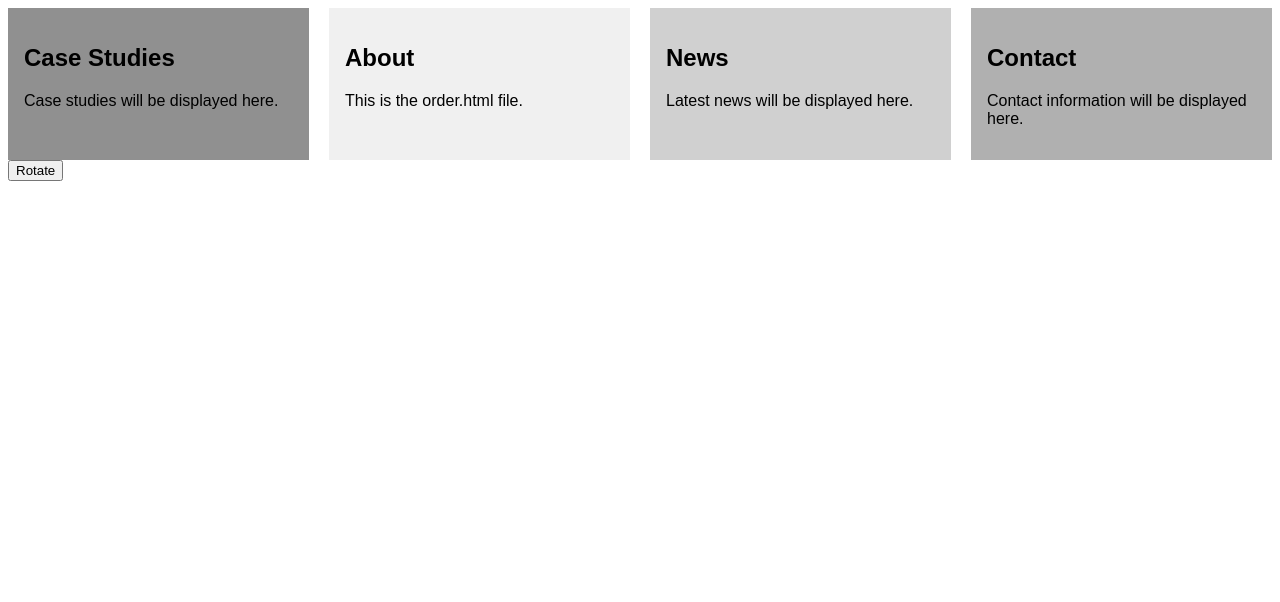
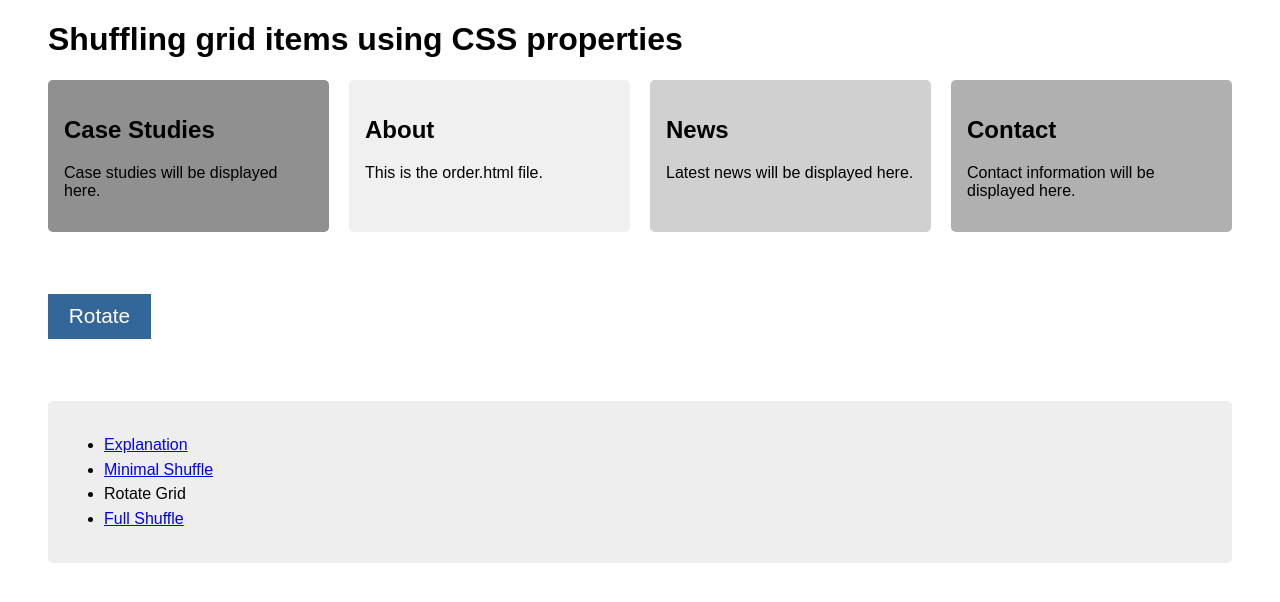
Before and after one commit to codepo8/gridshuffle, a plain HTML site: page rotate-grid.html in a window 1280 px wide. Drawn offline with Linux system fonts and the light colour scheme.

Commit message:
adding navigation

```diff
--- /dev/null
+++ b/nav.js
@@ -0,0 +1,22 @@
+const items = {
+    "Explanation": "index.html",
+    "Minimal Shuffle": "minimal-shuffle-grid.html",
+    "Rotate Grid": "rotate-grid.html",
+    "Full Shuffle": "shuffle-grid.html"
+}
+const current = document.location.href.split('/').pop();
+const nav = document.querySelector('nav');
+const ul = document.createElement('ul');
+for (const [name, path] of Object.entries(items)) {
+    const li = document.createElement('li');
+    const a = document.createElement('a');
+    a.href = path;
+    a.textContent = name;
+    if (path === current) {
+        li.appendChild(document.createTextNode(name));
+    } else {
+        li.appendChild(a);
+    }
+    ul.appendChild(li);
+}
+nav.appendChild(ul);
--- /dev/null
+++ b/pagestyles.css
@@ -0,0 +1,33 @@
+body {
+    font-family: sans-serif;
+    margin: 1em 3em;
+}
+#about { background-color: #f0f0f0; }
+#news { background-color: #d0d0d0; }
+#contact { background-color: #b0b0b0; }
+#casestudies { background-color: #909090; }
+#contentgrid > div {
+    padding: 1em;
+    border-radius: .3em;
+}
+button {
+    font-family: inherit;
+    border: none;
+    background: #369;
+    font-size: 1.3em;
+    color: white;
+    padding: 0.5em 1em;
+    cursor: pointer;
+    margin: 3em 0;
+}
+button:hover,button:focus {
+    background: #258;
+}
+nav {
+    background: #eee;
+    padding: 1em;
+    border-radius: .3em;
+}
+nav li {
+    padding: .2em 0;
+}
--- a/rotate-grid.html
+++ b/rotate-grid.html
@@ -4,6 +4,7 @@
     <meta charset="UTF-8">
     <meta name="viewport" content="width=device-width, initial-scale=1.0">
     <title>Rotate Grid</title>
+    <link rel="stylesheet" href="pagestyles.css">
     <style>
         body {
             font-family: sans-serif;
@@ -13,24 +14,10 @@
             gap: 20px;
             grid-template-columns: repeat(auto-fit, minmax(200px, 1fr));
         }
-        #contentgrid > div {
-            padding: 1em;
-        }
-        #about {
-            background-color: #f0f0f0;
-        }
-        #news {
-            background-color: #d0d0d0;
-        }
-        #contact {
-            background-color: #b0b0b0;
-        }
-        #casestudies {
-            background-color: #909090;
-        }
     </style>
 </head>
 <body>
+    <h1>Shuffling grid items using CSS properties</h1>
     <div id="contentgrid">
         <div id="about">
             <h2>About</h2>
@@ -69,8 +56,7 @@
         }
         // Rotate the order array and set the CSS variables accordingly
         const rotategrid = () => {
-            let first = orders.shift();
-            orders.push(first);
+            orders.push(orders.shift());
             orders.forEach((i, k) => {
                 root.style.setProperty(
                     cssvar.replace('$x', k + 1), orders[k]
@@ -80,5 +66,7 @@
         rotategrid();
         document.querySelector('button').addEventListener('click',rotategrid);
     </script>
+    <nav></nav>
+    <script src="nav.js"></script>
 </body>
 </html>
```
Also changed, not shown: minimal-shuffle-grid.html (added, +67 -0 lines), minimal-shuffle.html (deleted, +0 -105 lines), shuffle-grid.html (+4 -10 lines), tools.js (added, +13 -0 lines).
